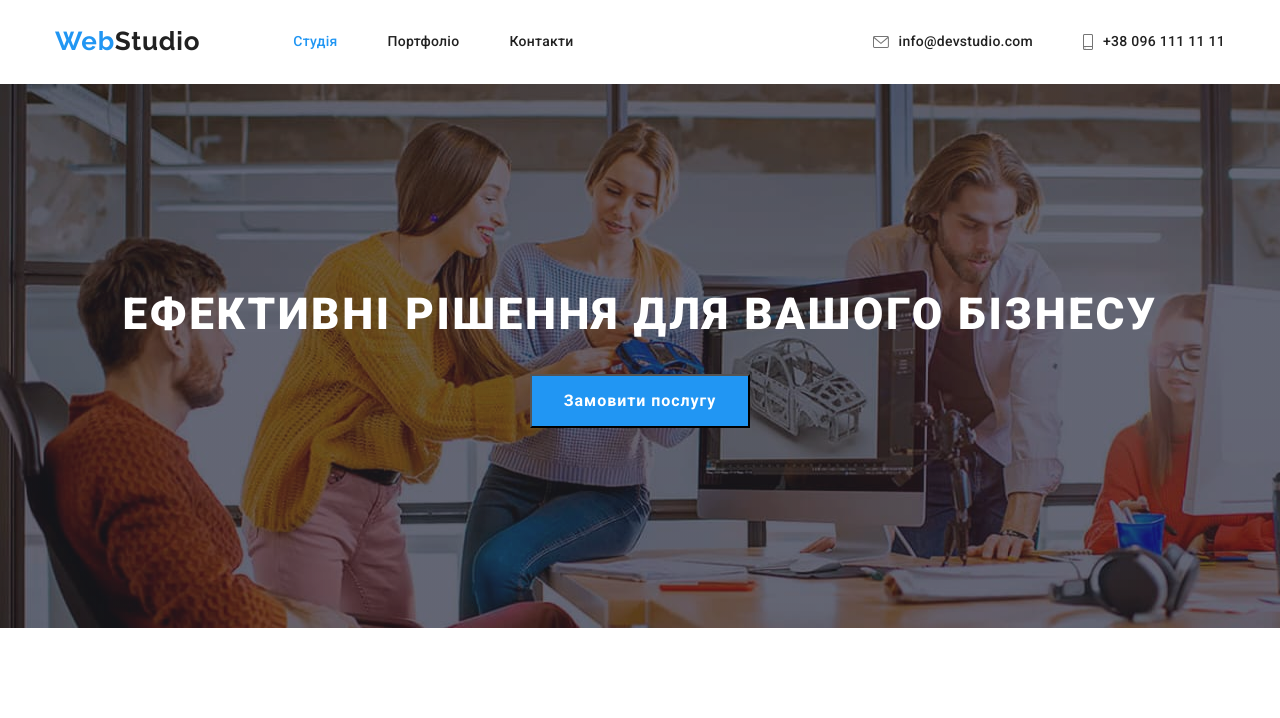
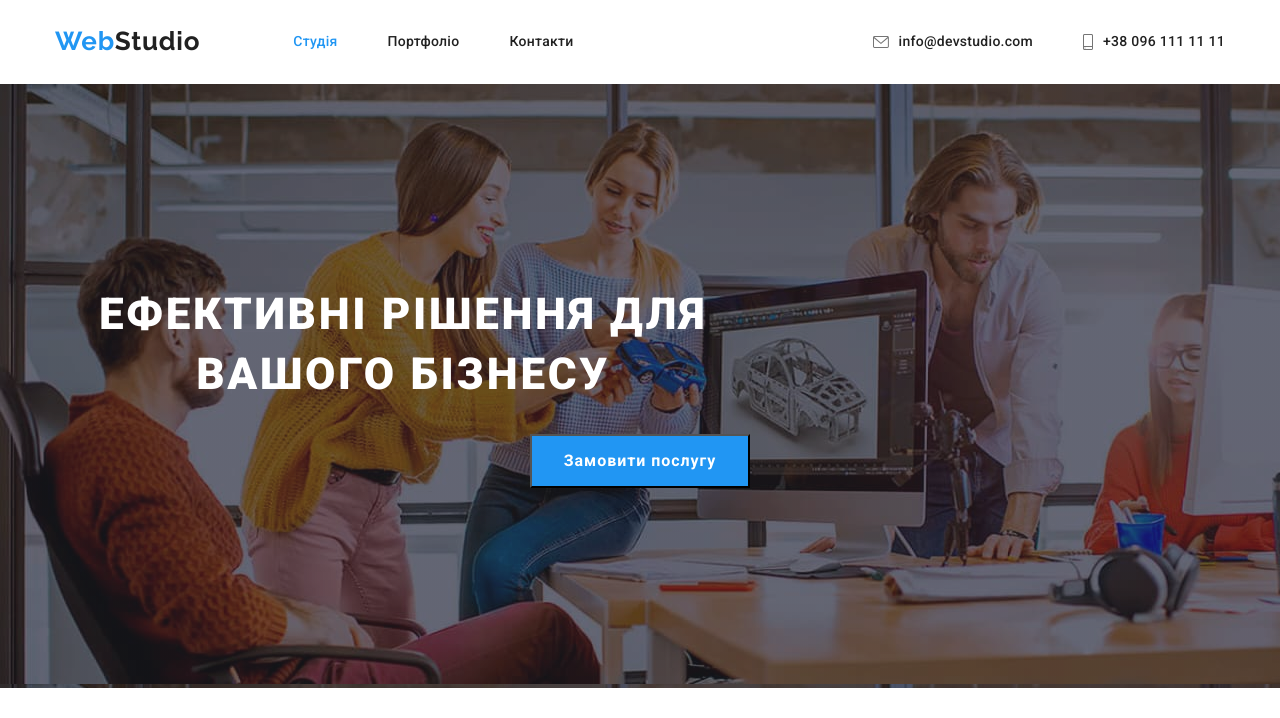
Before and after one commit to Max3281/goit-markup-hw-04, a plain HTML site: page index.html in a window 1280 px wide. Shown: the top 718 px of the page. Drawn offline with nearby package versions, Linux system fonts and the light colour scheme.

Commit message:
Update styles.css

```diff
--- a/css/styles.css
+++ b/css/styles.css
@@ -199,7 +199,7 @@ body {
 }
 
 .middle-header {
-  min-width: 696px;
+  width: 696px;
   font-weight: 900;
   font-size: 44px;
   line-height: 1.3666;
```
